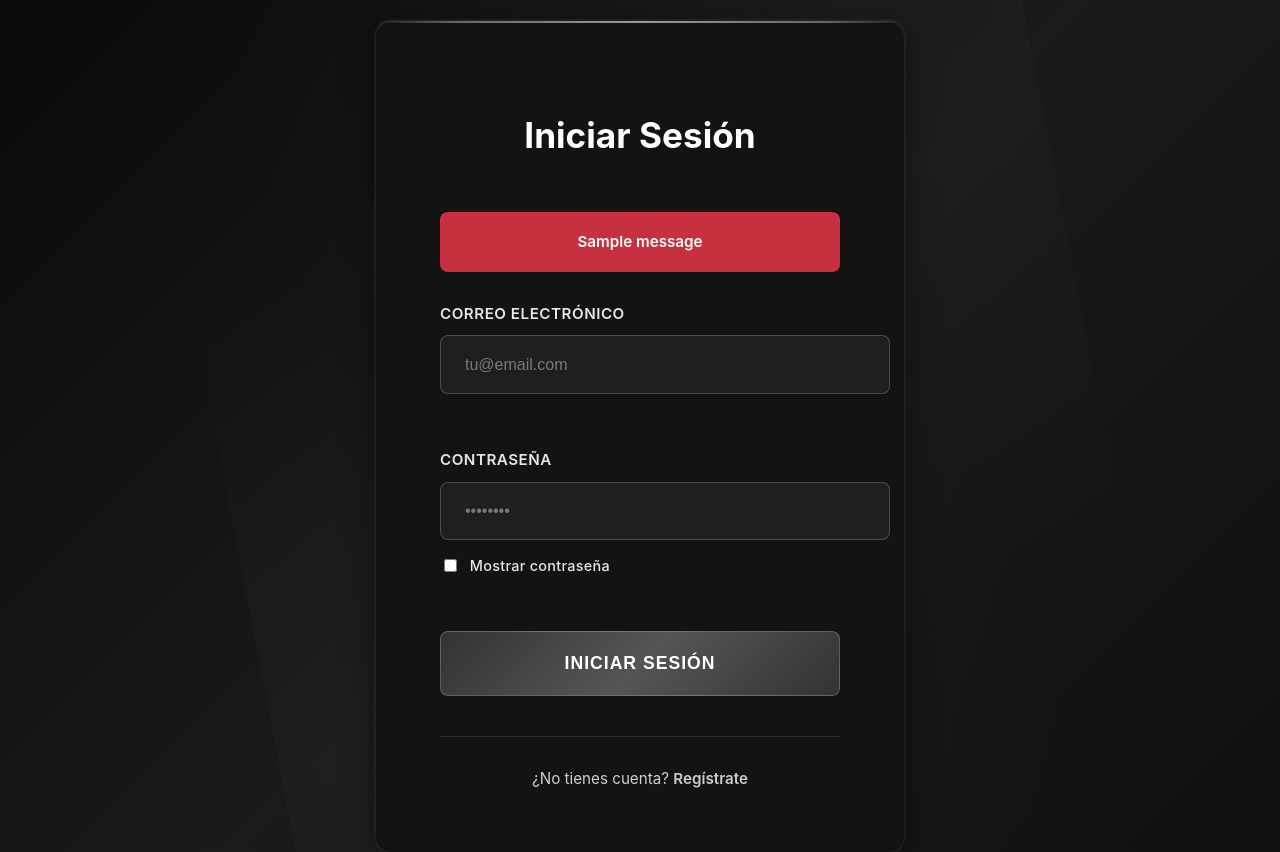
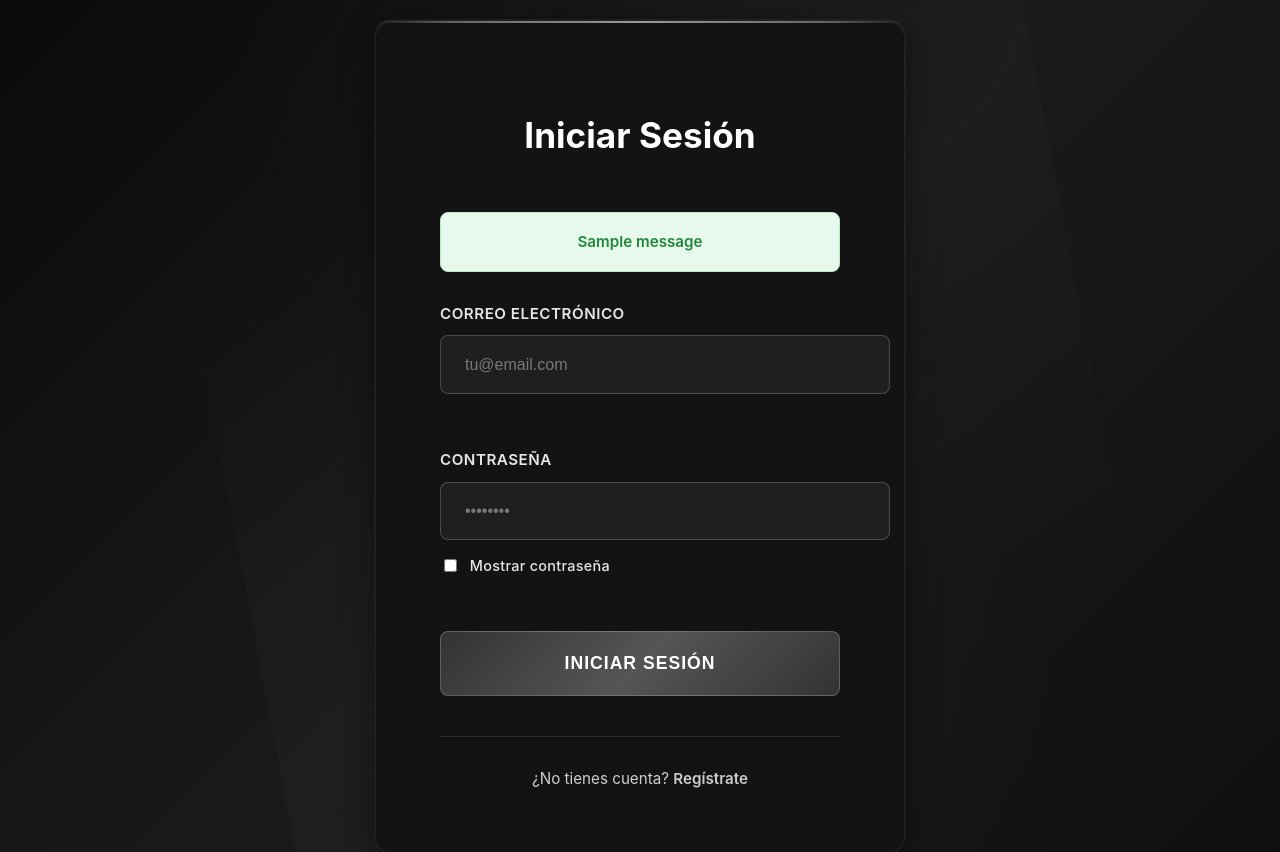
Before and after one commit to Japaricio2004/SaludPlus, a Flask app: page /login in a window 1280 px wide. Shown: the top 852 px of the page. Run offline with Flask 3, Linux system fonts and the light colour scheme; one stand-in notice (Sample message) is shown.

Commit message:
Update login.html

```diff
--- a/templates/login.html
+++ b/templates/login.html
@@ -223,15 +223,27 @@ button:active {
   margin-bottom: 2rem;
   padding: 1.2rem 1.5rem;
   border-radius: 8px;
-  background: rgba(220, 53, 69, 0.9);
-  color: #fff;
   text-align: center;
   font-weight: 600;
   animation: flashFadeIn 0.6s ease-in-out;
-  border: 1px solid rgba(220, 53, 69, 0.5);
   z-index: 2;
   position: relative;
   font-size: 0.95rem;
+}
+.flash.success {
+  background: #e6f9ec;
+  color: #218838;
+  border: 1px solid #b7ebc2;
+}
+.flash.danger {
+  background: #fdecea;
+  color: #c82333;
+  border: 1px solid #f5c6cb;
+}
+.flash.info {
+  background: #e7f3fe;
+  color: #0c5460;
+  border: 1px solid #bee5eb;
 }
 @keyframes flashFadeIn {
   0% { opacity: 0; transform: translateY(10px); }
```
Also changed, not shown: other parts of templates/login.html (+1 -1 lines).
